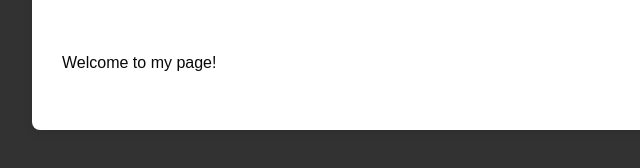
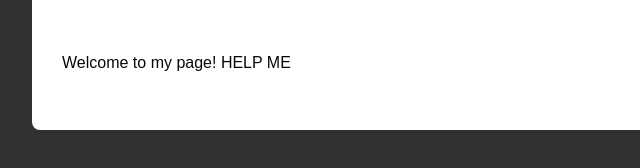
Before and after one commit to braydon666/braydon-website, a plain HTML site: page index.html in a window 1280 px wide. Shown: the part 438-606 px from the top of the page, 208-848 px from the left. Drawn offline with Linux system fonts and the light colour scheme.

Commit message:
Update index.html

```diff
--- a/index.html
+++ b/index.html
@@ -69,7 +69,7 @@
         <img src="profile-picture.jpg" alt="Braydon Mckillop Portrait" style="width:150px;height:150px;border-radius:0%;margin-bottom:20px;">
 
         <div class="section">
-            <p>Welcome to my page!</p>
+            <p>Welcome to my page! HELP ME</p>
         </div>
 
 
```
